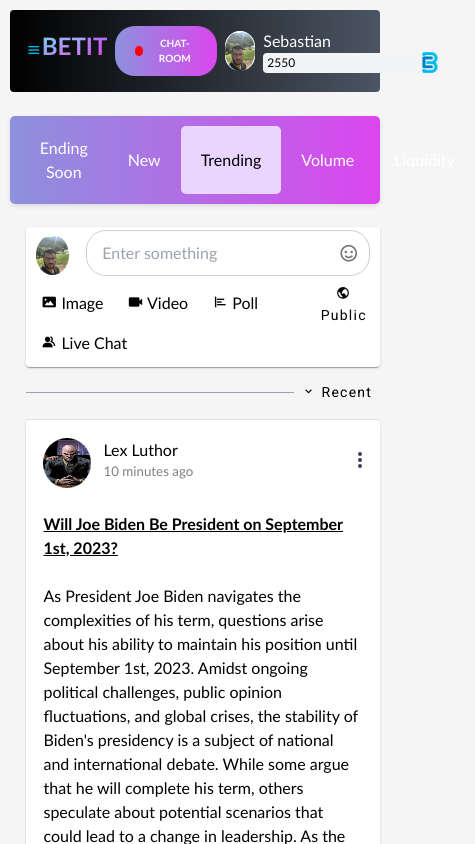
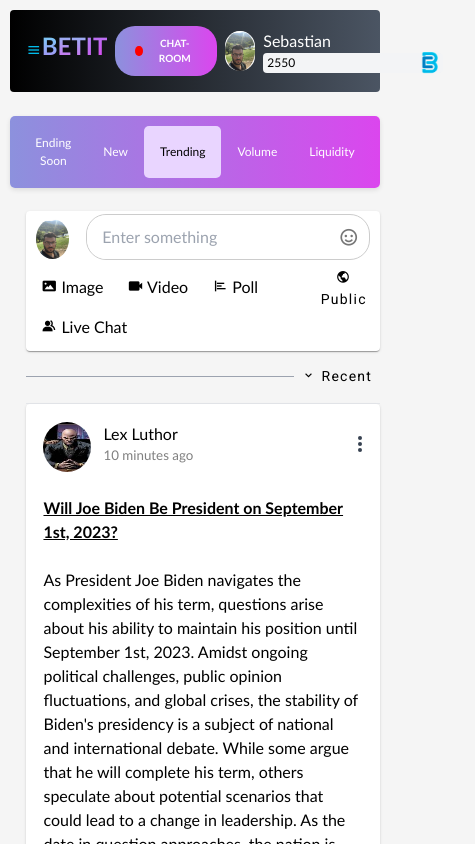
Before and after one commit to sebastian311/betit, an Angular app: page / in a window 390 px wide. Shown: the top 844 px of the page, 475 px wide, since content can reach past the window. Built offline with nearby package versions, Linux system fonts and the light colour scheme; a web font is replaced by a local one.

Commit message:
hopefully last touches before deploy

```diff
--- a/src/app/app.component.scss
+++ b/src/app/app.component.scss
@@ -236,3 +236,15 @@
         width: 200%;
     }
 }
+
+@media (max-width: 550px) {
+    .menu-container {
+      flex-wrap: nowrap;
+      justify-content: center;
+    }
+
+    .menu-button {
+      padding: 8px 16px; /* Adjust padding */
+      font-size: 12px; /* Reduce font size */
+    }
+}
```
